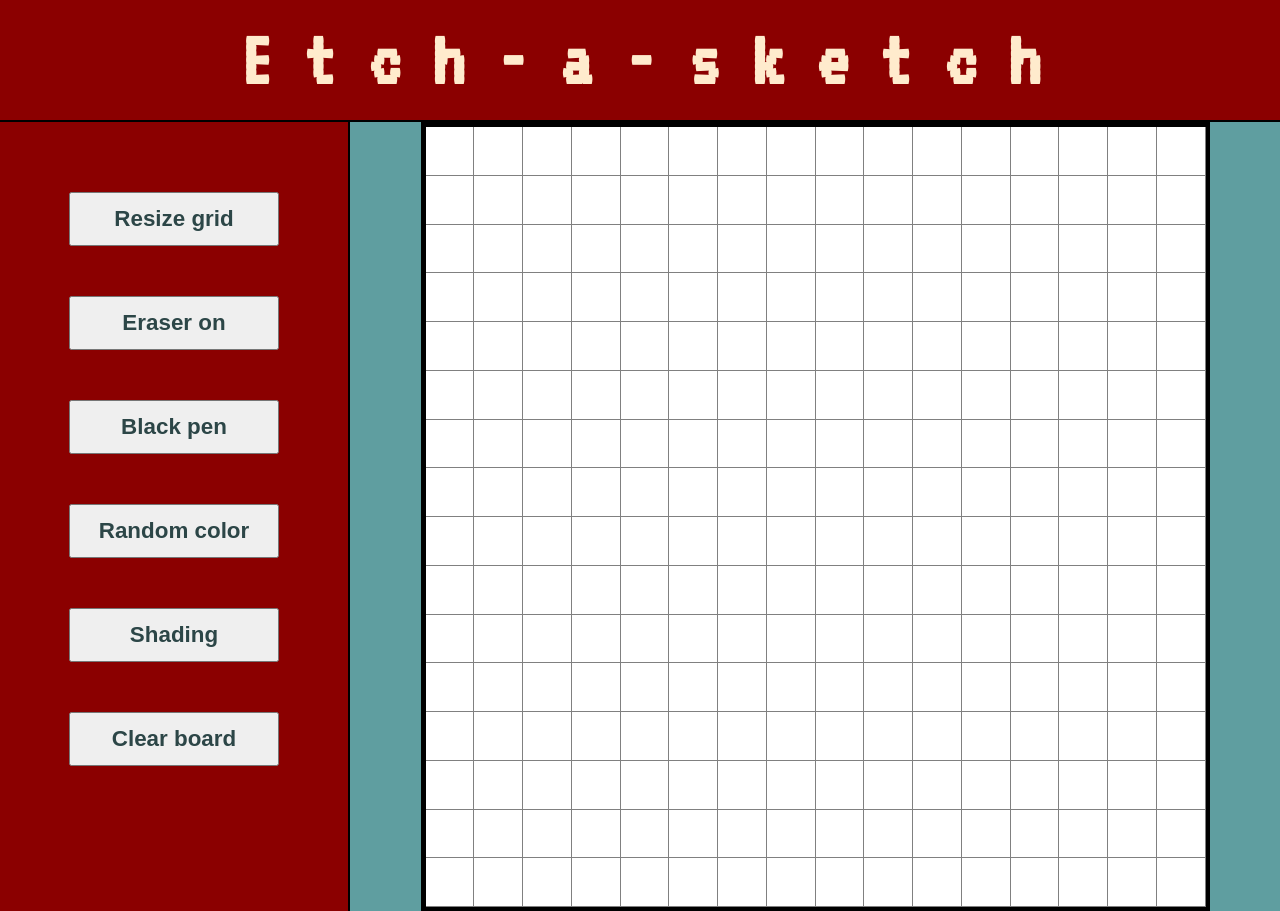
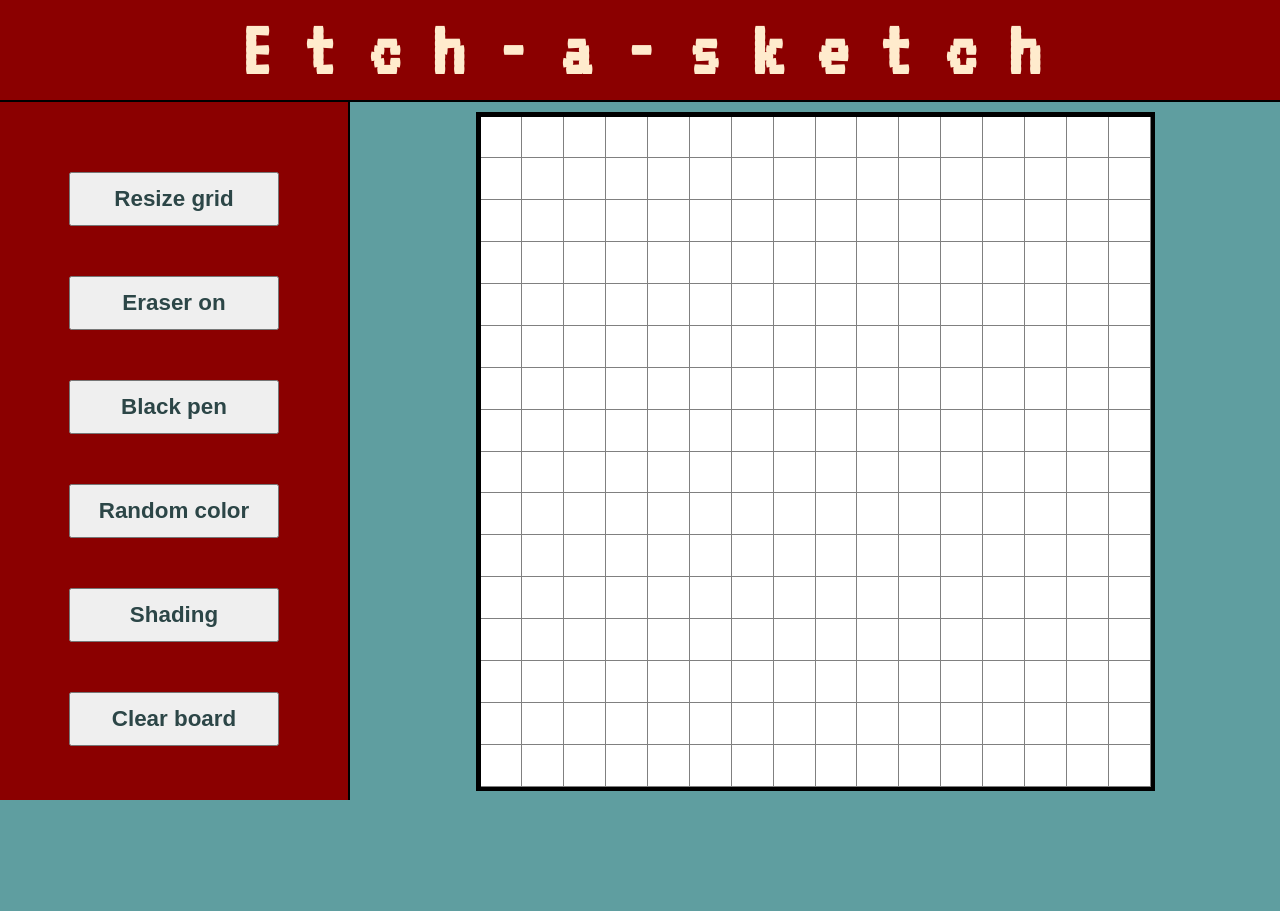
Before and after one commit to lucksmith-wd/etch-a-sketch, a plain HTML site: page index.html in a window 1280 px wide. After the commit the page ends 800 px from the top, so only its background shows below. Drawn offline with Linux system fonts and the light colour scheme.

Commit message:
Correct sizing problem

```diff
--- a/style.css
+++ b/style.css
@@ -10,9 +10,11 @@ body {
 }
 
 .header {
+    height: 100px;
+    display: flex;
+    align-items: center;
     background-color: darkred;
-    text-align: center;
-    padding: 20px;
+    justify-content: center;
     border-bottom: solid 2px;
 }
 
@@ -27,7 +29,6 @@ body {
     flex: none;
     height: 100%;
     width: 350px;
-    height: 100%;
     background-color: darkred;
     border-right: solid 2px;
     padding-top: 70px;
@@ -55,8 +56,8 @@ button:hover {
 
 .main-container {
     margin: 0 auto;
-    height: 780px;
-    width: 780px;
+    height: calc(100vh - 130px);
+    width: calc(100vh - 130px);
     border: solid;
     border-width:  5px 4px 4px 5px ;
     display: flex;
```
